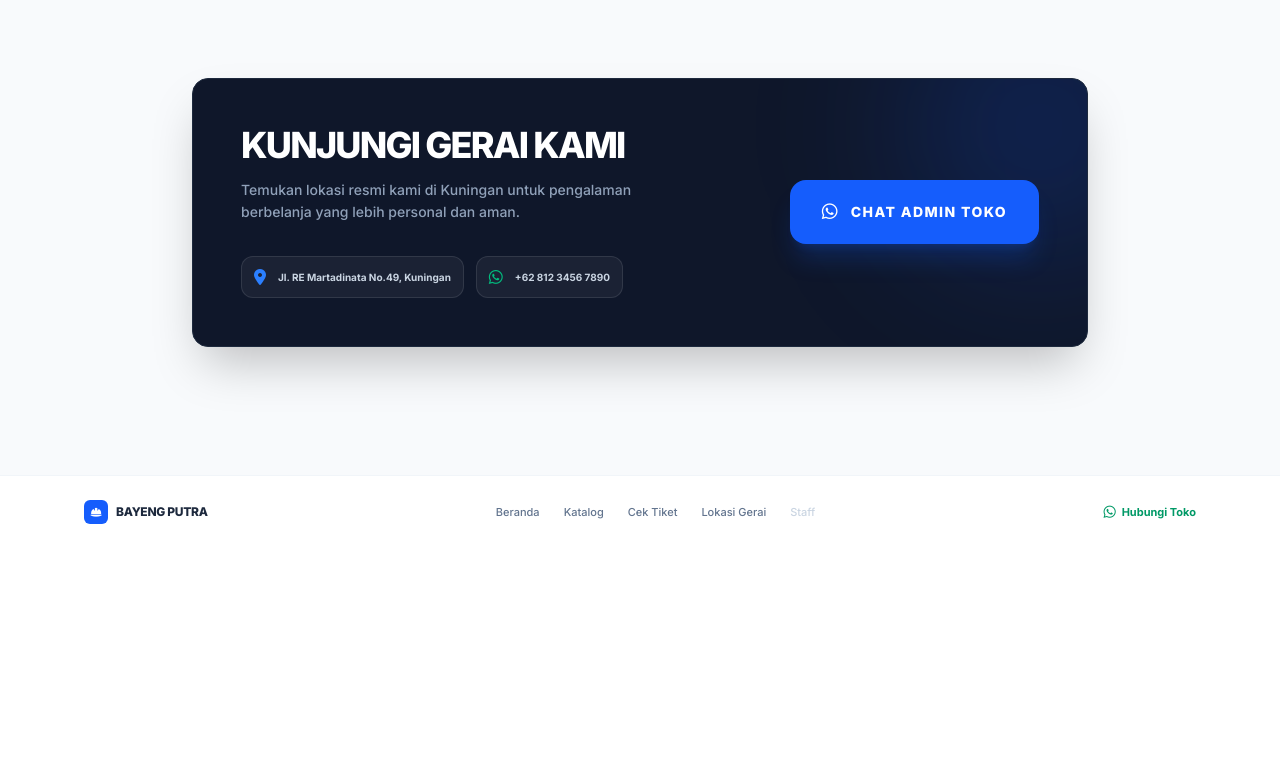
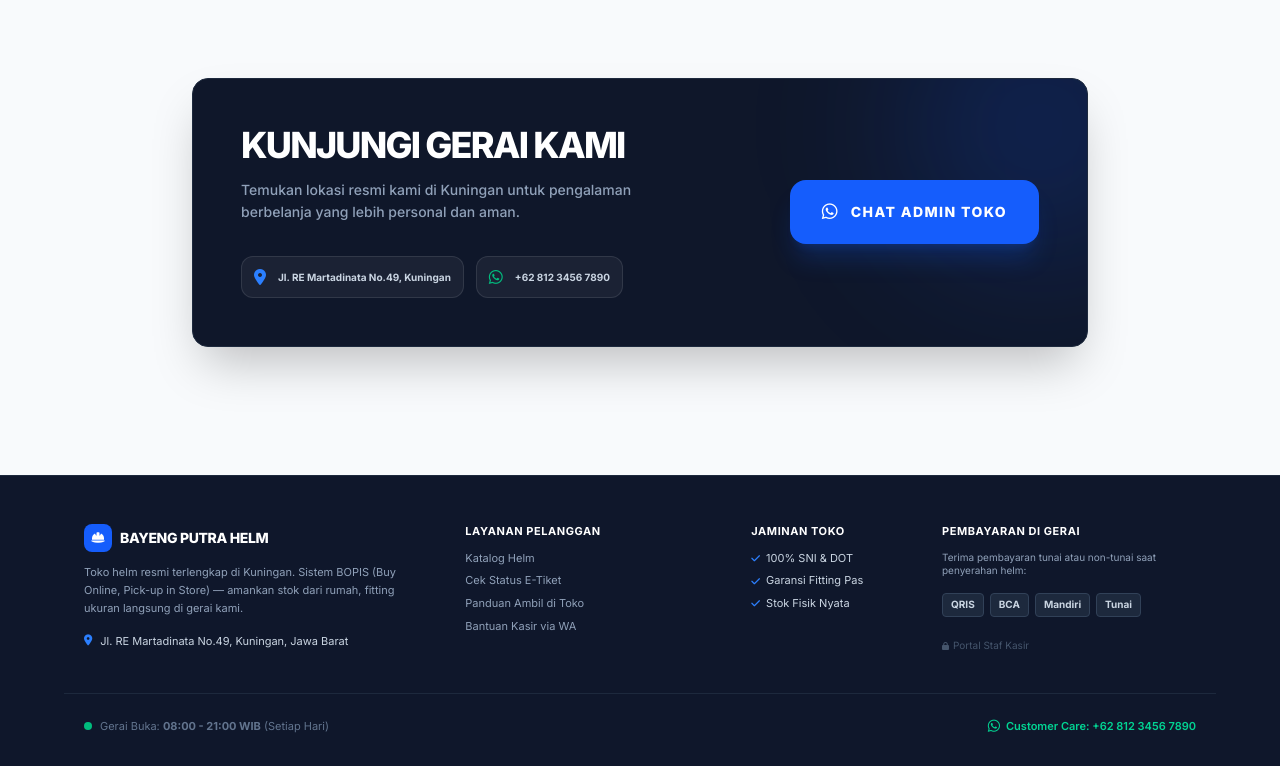
Before and after one commit to RijaMaulana69/project-bayeng-helm, a Laravel app: page / in a window 1280 px wide. Shown: the part 972-1738 px from the top of the page. Before the commit the page ends 1496 px from the top, so only its background shows below. Run offline with Laravel 12, Linux system fonts and the light colour scheme; data that the repository does not hold is empty; style sheets or scripts are compiled from the project's sources; some libraries are stand-ins or nearby versions.

Commit message:
footer: full ecommerce layout (Tokopedia/Shopee style) with payment badges, CS care, and operating hours

```diff
--- a/resources/views/layouts/pelanggan.blade.php
+++ b/resources/views/layouts/pelanggan.blade.php
@@ -143,30 +143,86 @@
         </a>
     </nav>
 
-    {{-- Footer (Ultra-Minimalist 1 Baris - Uniqlo/Apple Style) --}}
-    <footer class="hidden md:block bg-white border-t border-slate-100 py-6 mt-16">
-        <div class="max-w-6xl mx-auto px-5 flex items-center justify-between">
-            {{-- Brand Left --}}
-            <div class="flex items-center gap-2">
-                <div class="w-6 h-6 rounded-md bg-blue-600 text-white flex items-center justify-center text-[10px]">
-                    <i class="fa-solid fa-helmet-safety"></i>
+    {{-- Footer (E-commerce Style ala Tokopedia/Shopee/Blibli) --}}
+    <footer class="hidden md:block bg-slate-900 text-slate-400 pt-12 pb-8 mt-16 border-t border-slate-800">
+        <div class="max-w-6xl mx-auto px-5 grid grid-cols-12 gap-8 pb-10 border-b border-slate-800 text-xs">
+
+            {{-- Col 1: Store Branding & Address --}}
+            <div class="col-span-4 space-y-3">
+                <div class="flex items-center gap-2 text-white">
+                    <div class="w-7 h-7 rounded-lg bg-blue-600 flex items-center justify-center text-xs">
+                        <i class="fa-solid fa-helmet-safety"></i>
+                    </div>
+                    <span class="font-black text-sm tracking-tight">BAYENG PUTRA HELM</span>
                 </div>
-                <span class="text-xs font-black tracking-tight text-slate-800">BAYENG PUTRA</span>
+                <p class="text-[11px] text-slate-400 leading-relaxed">
+                    Toko helm resmi terlengkap di Kuningan. Sistem BOPIS (Buy Online, Pick-up in Store) — amankan stok dari rumah, fitting ukuran langsung di gerai kami.
+                </p>
+                <div class="pt-1 flex items-center gap-2 text-slate-300 text-[11px]">
+                    <i class="fa-solid fa-location-dot text-blue-500"></i>
+                    <span>Jl. RE Martadinata No.49, Kuningan, Jawa Barat</span>
+                </div>
             </div>
 
-            {{-- Nav Links Center --}}
-            <nav class="flex items-center gap-6 text-[11px] font-medium text-slate-500">
-                <a href="{{ route('home') }}" class="hover:text-blue-600 transition-colors">Beranda</a>
-                <a href="{{ route('katalog') }}" class="hover:text-blue-600 transition-colors">Katalog</a>
-                <a href="{{ route('pelanggan.pesanan') }}" class="hover:text-blue-600 transition-colors">Cek Tiket</a>
-                <a href="#lokasi-gerai" class="hover:text-blue-600 transition-colors">Lokasi Gerai</a>
-                <a href="{{ route('admin.login') }}" class="hover:text-slate-700 transition-colors text-slate-300">Staff</a>
-            </nav>
+            {{-- Col 2: Belanja & Layanan --}}
+            <div class="col-span-3 space-y-3">
+                <p class="font-bold text-white text-[11px] uppercase tracking-wider">Layanan Pelanggan</p>
+                <ul class="space-y-2 text-[11px]">
+                    <li><a href="{{ route('katalog') }}" class="hover:text-white transition-colors">Katalog Helm</a></li>
+                    <li><a href="{{ route('pelanggan.pesanan') }}" class="hover:text-white transition-colors">Cek Status E-Tiket</a></li>
+                    <li><a href="#lokasi-gerai" class="hover:text-white transition-colors">Panduan Ambil di Toko</a></li>
+                    <li><a href="https://wa.me/6281234567890" target="_blank" class="hover:text-white transition-colors">Bantuan Kasir via WA</a></li>
+                </ul>
+            </div>
 
-            {{-- Action Right --}}
-            <a href="https://wa.me/6281234567890" target="_blank" class="inline-flex items-center gap-1.5 text-[11px] font-bold text-emerald-600 hover:text-emerald-700 transition-colors">
+            {{-- Col 3: Keamanan & Jaminan --}}
+            <div class="col-span-2 space-y-3">
+                <p class="font-bold text-white text-[11px] uppercase tracking-wider">Jaminan Toko</p>
+                <ul class="space-y-2 text-[11px]">
+                    <li class="flex items-center gap-1.5 text-slate-300">
+                        <i class="fa-solid fa-check text-blue-500 text-[10px]"></i>
+                        <span>100% SNI & DOT</span>
+                    </li>
+                    <li class="flex items-center gap-1.5 text-slate-300">
+                        <i class="fa-solid fa-check text-blue-500 text-[10px]"></i>
+                        <span>Garansi Fitting Pas</span>
+                    </li>
+                    <li class="flex items-center gap-1.5 text-slate-300">
+                        <i class="fa-solid fa-check text-blue-500 text-[10px]"></i>
+                        <span>Stok Fisik Nyata</span>
+                    </li>
+                </ul>
+            </div>
+
+            {{-- Col 4: Metode Bayar & Kontak Kasir --}}
+            <div class="col-span-3 space-y-3">
+                <p class="font-bold text-white text-[11px] uppercase tracking-wider">Pembayaran di Gerai</p>
+                <p class="text-[10px] text-slate-400">Terima pembayaran tunai atau non-tunai saat penyerahan helm:</p>
+                <div class="flex flex-wrap gap-1.5 pt-1">
+                    <span class="px-2 py-1 rounded bg-slate-800 text-slate-300 text-[10px] font-bold border border-slate-700">QRIS</span>
+                    <span class="px-2 py-1 rounded bg-slate-800 text-slate-300 text-[10px] font-bold border border-slate-700">BCA</span>
+                    <span class="px-2 py-1 rounded bg-slate-800 text-slate-300 text-[10px] font-bold border border-slate-700">Mandiri</span>
+                    <span class="px-2 py-1 rounded bg-slate-800 text-slate-300 text-[10px] font-bold border border-slate-700">Tunai</span>
+                </div>
+                <div class="pt-2">
+                    <a href="{{ route('admin.login') }}" class="text-[10px] text-slate-600 hover:text-slate-400 transition-colors inline-flex items-center gap-1">
+                        <i class="fa-solid fa-lock text-[8px]"></i>
+                        <span>Portal Staf Kasir</span>
+                    </a>
+                </div>
+            </div>
+
+        </div>
+
+        {{-- Bottom Bar: Jam Operasional & Layanan --}}
+        <div class="max-w-6xl mx-auto px-5 pt-6 flex items-center justify-between text-[11px] text-slate-500">
+            <div class="flex items-center gap-2">
+                <span class="w-2 h-2 rounded-full bg-emerald-500 inline-block"></span>
+                <span>Gerai Buka: <strong>08:00 - 21:00 WIB</strong> (Setiap Hari)</span>
+            </div>
+            <a href="https://wa.me/6281234567890" target="_blank" class="text-emerald-400 hover:text-emerald-300 transition-colors font-semibold flex items-center gap-1.5">
                 <i class="fa-brands fa-whatsapp text-sm"></i>
-                <span>Hubungi Toko</span>
+                <span>Customer Care: +62 812 3456 7890</span>
             </a>
         </div>
     </footer>
```
